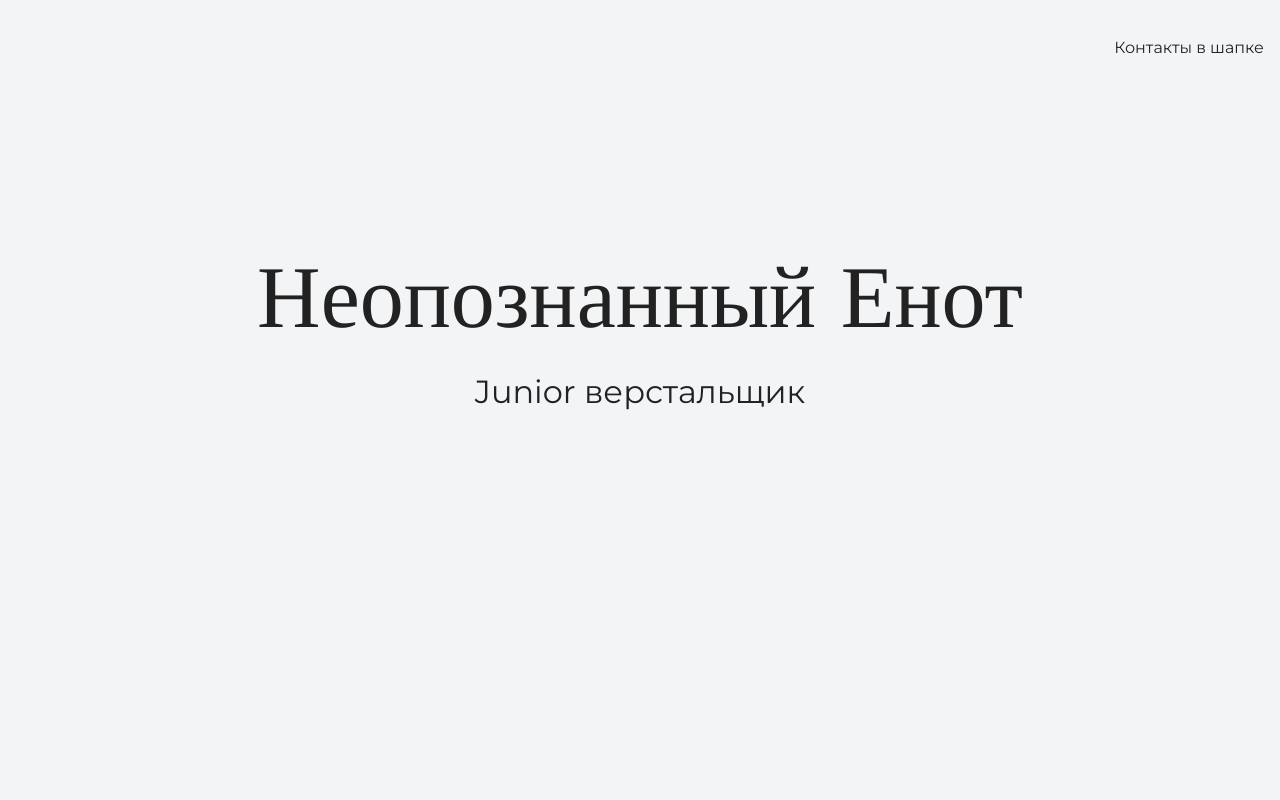
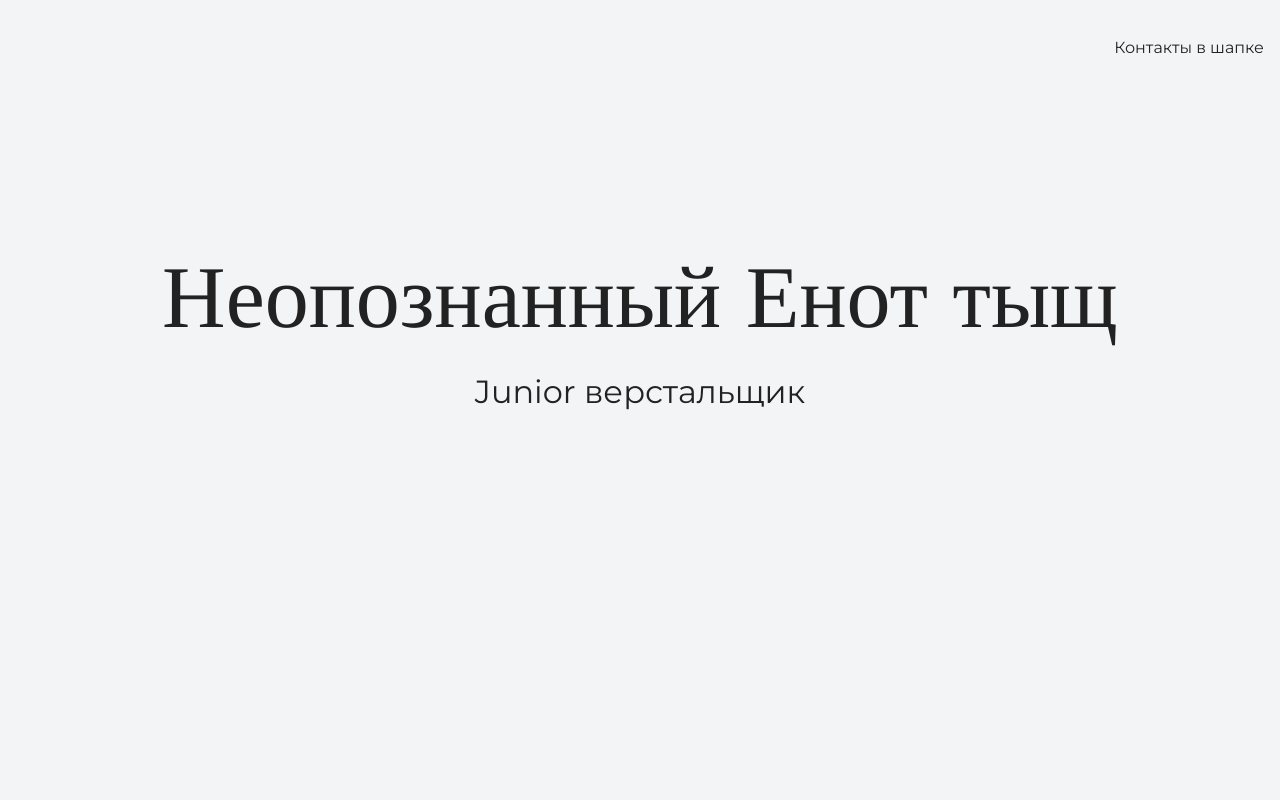
Before and after one commit to Altynnik/my-site, a plain HTML site: page index.html in a window 1280 px wide. Shown: the top 800 px of the page. Drawn offline with nearby package versions, Linux system fonts and the light colour scheme.

Commit message:
изменения

```diff
--- a/index.html
+++ b/index.html
@@ -16,7 +16,7 @@
 
     <section class="hero-image">
       <div class="container">
-      <h1 class="heading">Неопознанный Енот </h1>
+      <h1 class="heading">Неопознанный Енот тыщ</h1>
       <p>Junior верстальщик</p>
       </div>
     </section>
```
